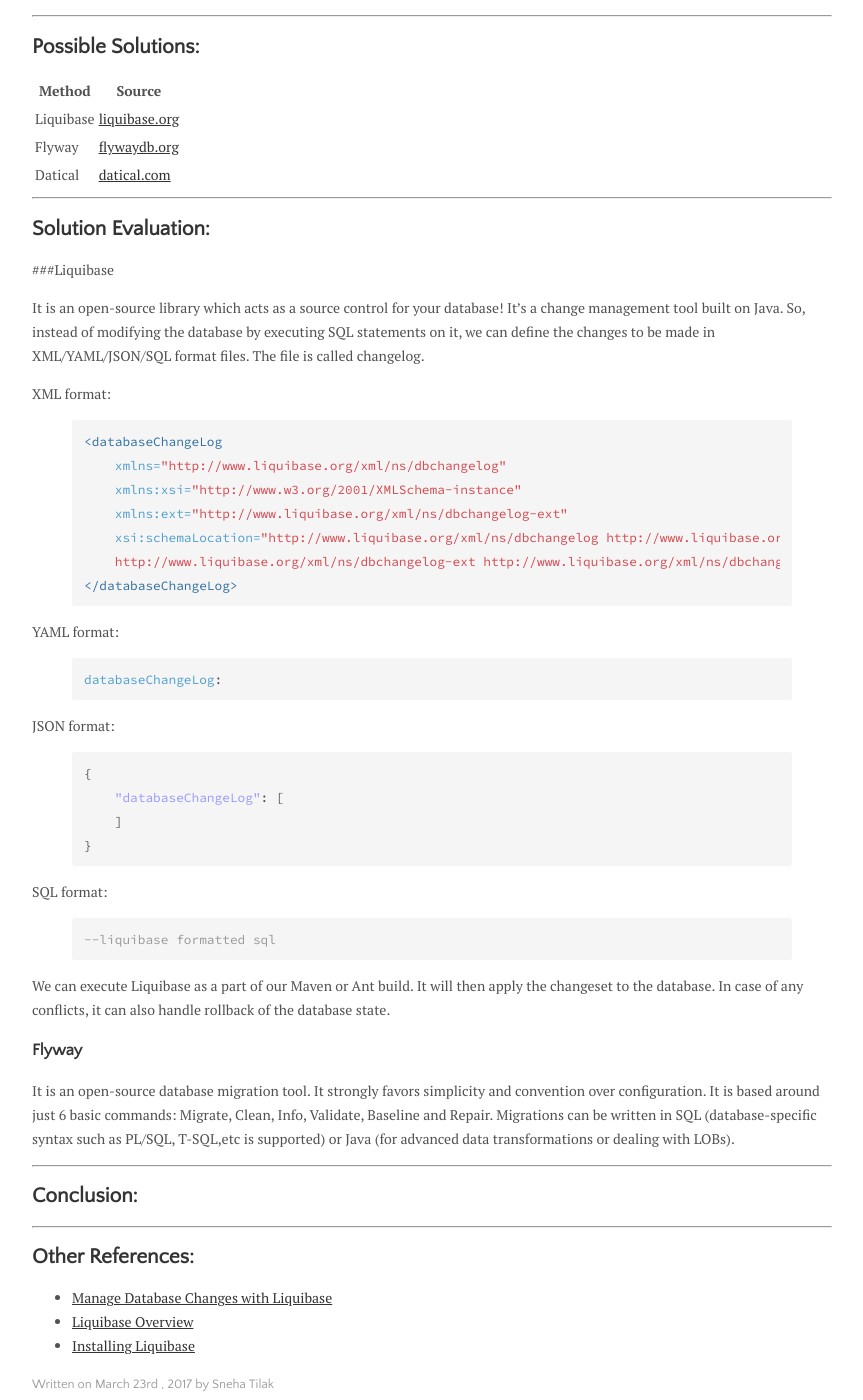
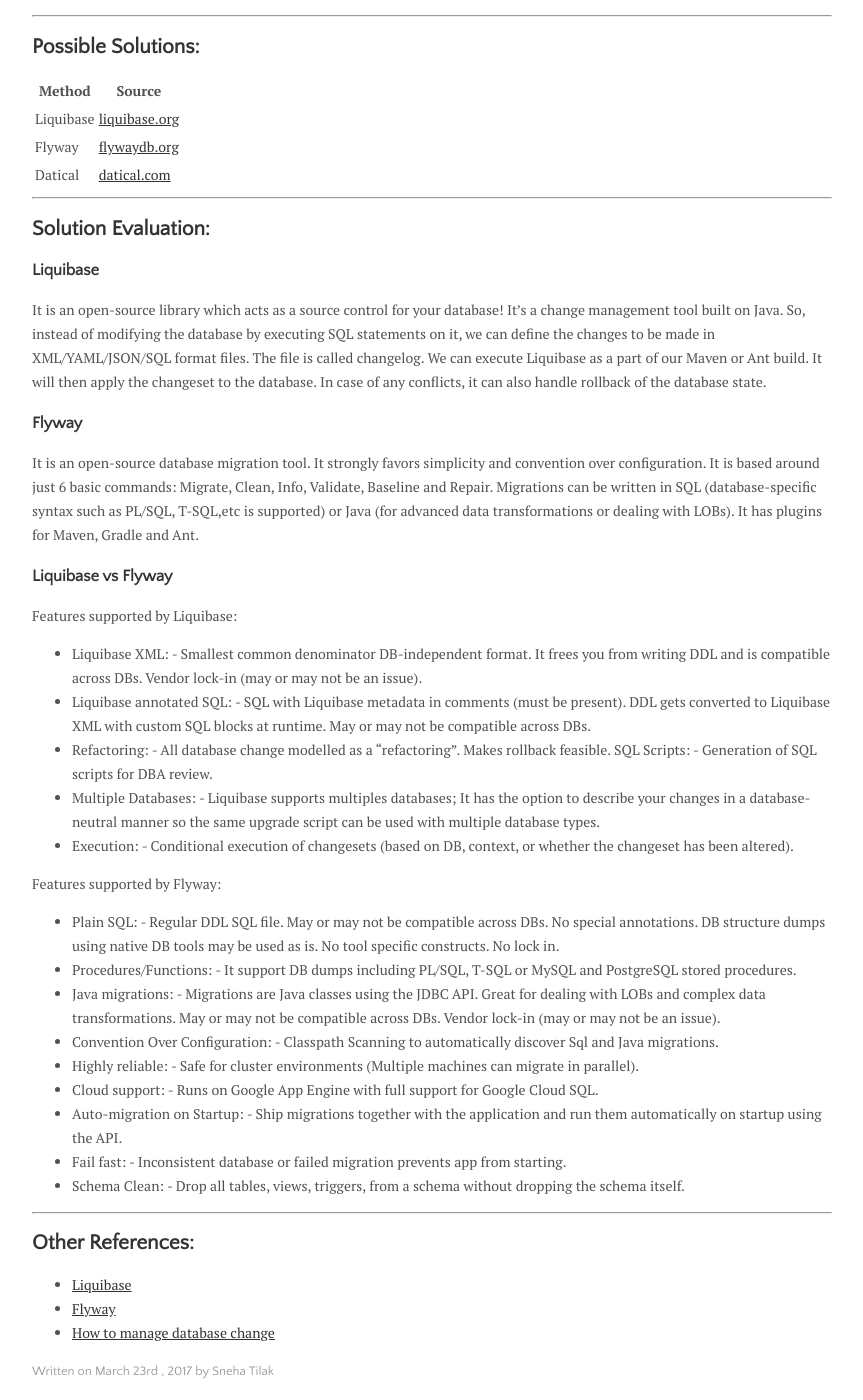
Before and after one commit to tilaks26/tilaks26.github.io, a Jekyll site: the page built from _posts/2017-03-23-Assignment4.md, in a window 1280 px wide and 1400 px high, scrolled down 440 px. Shown: the whole window, without its empty margins (208-1071 px from the left). Built offline with Jekyll 4.4.1, drawn with Linux system fonts in a browser that asks for light colours; nearby versions of some CDN libraries.

Commit message:
Updating

```diff
--- a/_posts/2017-03-23-Assignment4.md
+++ b/_posts/2017-03-23-Assignment4.md
@@ -29,54 +29,38 @@
 
 ## Solution Evaluation:
 
-###Liquibase
+### Liquibase
 
-It is an open-source library which acts as a source control for your database! It's a change management tool built on Java. So, instead of modifying the database by executing SQL statements on it, we can define the changes to be made in XML/YAML/JSON/SQL format files. The file is called changelog.
-
-XML format:
-{% highlight xml %}
-<databaseChangeLog
-    xmlns="http://www.liquibase.org/xml/ns/dbchangelog"
-    xmlns:xsi="http://www.w3.org/2001/XMLSchema-instance"
-    xmlns:ext="http://www.liquibase.org/xml/ns/dbchangelog-ext"
-    xsi:schemaLocation="http://www.liquibase.org/xml/ns/dbchangelog http://www.liquibase.org/xml/ns/dbchangelog/dbchangelog-3.1.xsd
-    http://www.liquibase.org/xml/ns/dbchangelog-ext http://www.liquibase.org/xml/ns/dbchangelog/dbchangelog-ext.xsd">
-</databaseChangeLog>
-{% endhighlight %}
-
-YAML format:
-{% highlight yaml %}
-databaseChangeLog:
-{% endhighlight %}
-
-JSON format:
-{% highlight json %}
-{
-    "databaseChangeLog": [
-    ]
-}
-{% endhighlight %}
-
-SQL format:
-
-{% highlight sql %}
---liquibase formatted sql
-{% endhighlight %}
-
-We can execute Liquibase as a part of our Maven or Ant build. It will then apply the changeset to the database. In case of any conflicts, it can also handle rollback of the database state.
-
+It is an open-source library which acts as a source control for your database! It's a change management tool built on Java. So, instead of modifying the database by executing SQL statements on it, we can define the changes to be made in XML/YAML/JSON/SQL format files. The file is called changelog. We can execute Liquibase as a part of our Maven or Ant build. It will then apply the changeset to the database. In case of any conflicts, it can also handle rollback of the database state.
 
 ### Flyway
 
-It is an open-source database migration tool. It strongly favors simplicity and convention over configuration. It is based around just 6 basic commands: Migrate, Clean, Info, Validate, Baseline and Repair. Migrations can be written in SQL (database-specific syntax such as PL/SQL, T-SQL,etc is supported) or Java (for advanced data transformations or dealing with LOBs).
+It is an open-source database migration tool. It strongly favors simplicity and convention over configuration. It is based around just 6 basic commands: Migrate, Clean, Info, Validate, Baseline and Repair. Migrations can be written in SQL (database-specific syntax such as PL/SQL, T-SQL,etc is supported) or Java (for advanced data transformations or dealing with LOBs). It has plugins for Maven, Gradle and Ant.
 
-***
+### Liquibase vs Flyway
 
-## Conclusion:
+Features supported by Liquibase:
+- Liquibase XML: - Smallest common denominator DB-independent format. It frees you from writing DDL and is compatible across DBs. Vendor lock-in (may or may not be an issue).
+- Liquibase annotated SQL: - SQL with Liquibase metadata in comments (must be present). DDL gets converted to Liquibase XML with custom SQL blocks at runtime. May or may not be compatible across DBs.
+- Refactoring: - All database change modelled as a "refactoring". Makes rollback feasible.
+SQL Scripts: - Generation of SQL scripts for DBA review.
+- Multiple Databases: - Liquibase supports multiples databases; It has the option to describe your changes in a database-neutral manner so the same upgrade script can be used with multiple database types.
+- Execution: - Conditional execution of changesets (based on DB, context, or whether the changeset has been altered).
+
+Features supported by Flyway:
+- Plain SQL: - Regular DDL SQL file. May or may not be compatible across DBs. No special annotations. DB structure dumps using native DB tools may be used as is. No tool specific constructs. No lock in.
+- Procedures/Functions: - It support DB dumps including PL/SQL, T-SQL or MySQL and PostgreSQL stored procedures.
+- Java migrations: - Migrations are Java classes using the JDBC API. Great for dealing with LOBs and complex data transformations. May or may not be compatible across DBs. Vendor lock-in (may or may not be an issue).
+- Convention Over Configuration: - Classpath Scanning to automatically discover Sql and Java migrations.
+- Highly reliable: - Safe for cluster environments (Multiple machines can migrate in parallel).
+- Cloud support: - Runs on Google App Engine with full support for Google Cloud SQL.
+- Auto-migration on Startup: - Ship migrations together with the application and run them automatically on startup using the API.
+- Fail fast: - Inconsistent database or failed migration prevents app from starting.
+- Schema Clean: - Drop all tables, views, triggers, from a schema without dropping the schema itself.
 
 ***
 
 ## Other References:
-- [Manage Database Changes with Liquibase](https://earlyandoften.wordpress.com/2010/06/28/intro-to-liquibase/)
-- [Liquibase Overview](https://www.youtube.com/watch?v=Btk8WTxgH3c)
-- [Installing Liquibase](http://monkeyphp.blogspot.com/2014/05/installing-liquibase-311-on-centos-65.html)
+- [Liquibase](http://www.liquibase.org/)
+- [Flyway](https://flywaydb.org/)
+- [How to manage database change](http://blog.getsandbox.com/2014/07/20/how-to-manage-database-change/)
```
Also changed, not shown: _posts/2017-04-06-Assignment5.md (+41 -52 lines), _posts/2017-05-04-Final-Assignment.md (added, +69 -0 lines), _posts/2017-05-05-Final-Assignment.md (deleted, +0 -6 lines).
